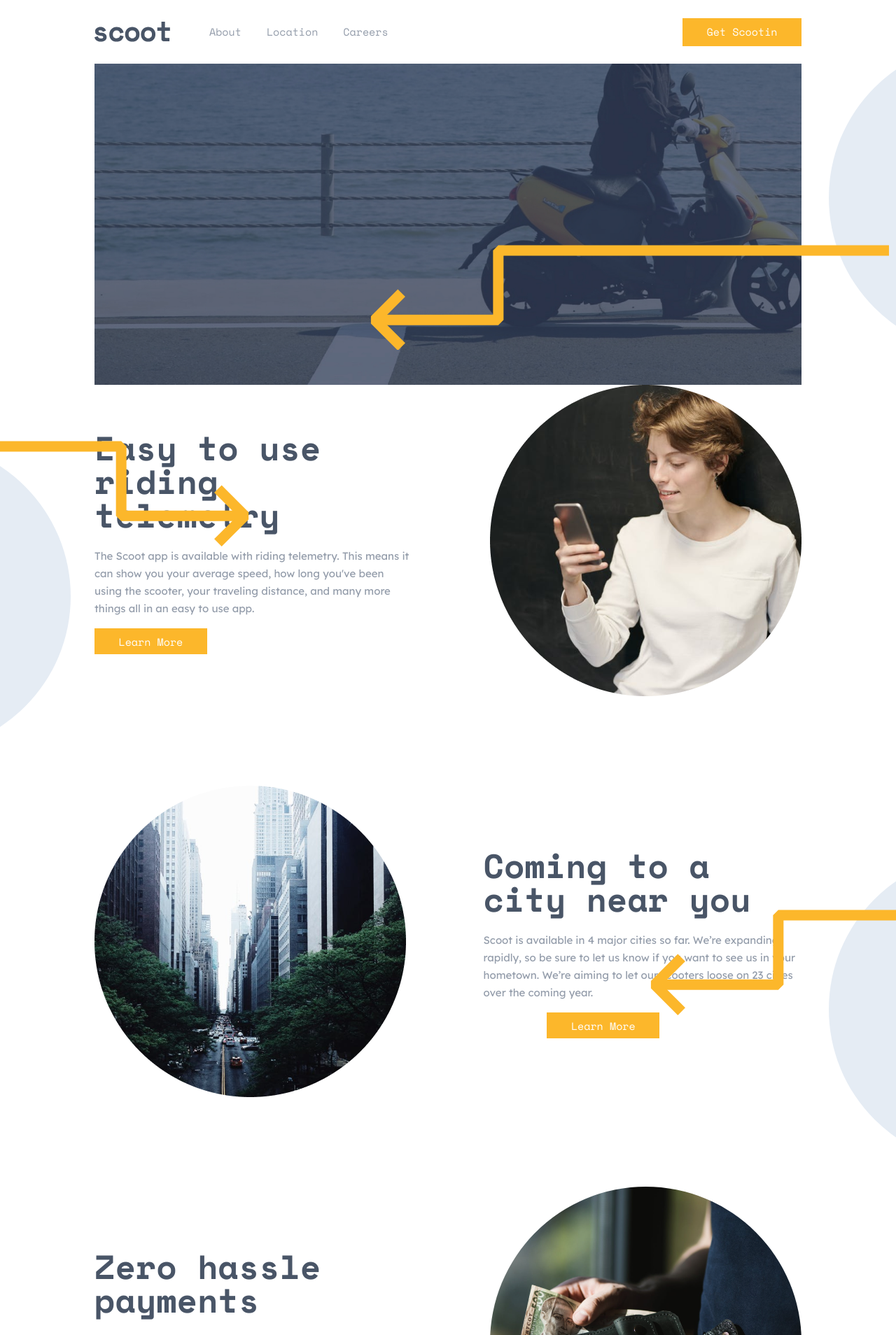
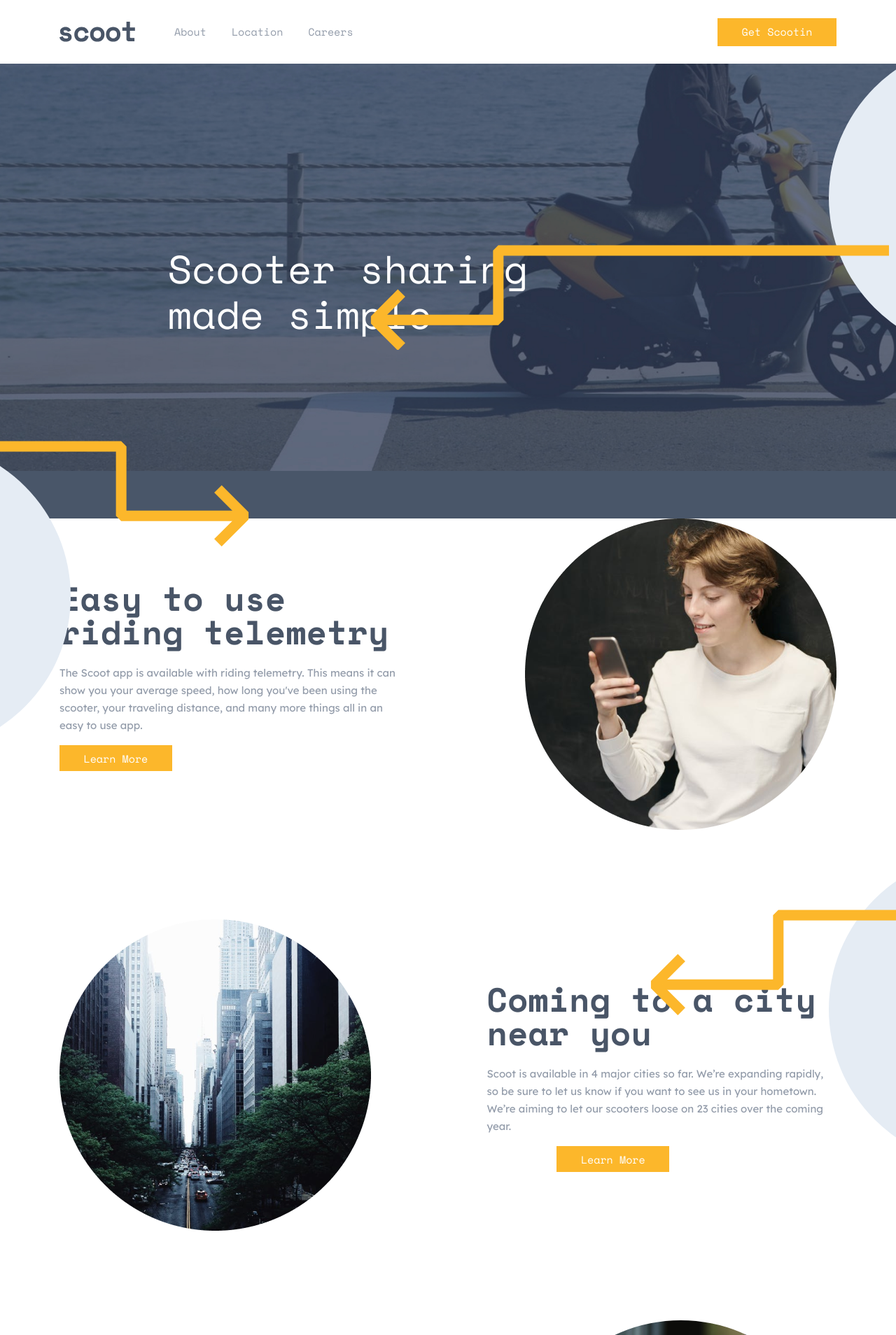
Before and after one commit to Junior-dev-Track/14-css-scoot-project-l-k, a PHP site: page / in a window 1280 px wide. Shown: the top 1908 px of the page at 70% size. Run offline with PHP 8.4, Linux system fonts and the light colour scheme; style sheets or scripts are compiled from the project's sources; some libraries are stand-ins or nearby versions.

Commit message:
suite header index

```diff
--- a/scoot_project/assets/scss/_flexRight.scss
+++ b/scoot_project/assets/scss/_flexRight.scss
@@ -30,7 +30,6 @@ main {
             @include btn;
             text-decoration: none;
             color: white;
-
         }
 
         .png {
@@ -58,7 +57,6 @@ main {
             position: absolute;
             top: 350px;
             right: 0;
-
         }
 
         .circle3 {
--- a/scoot_project/assets/scss/_footer.scss
+++ b/scoot_project/assets/scss/_footer.scss
@@ -2,23 +2,29 @@
 
 .footer_container {
   display: flex;
-  width: 100%;
+  width: 1110px;
   justify-content: space-between;
 }
 
 .footer_up {
   margin-top: 2rem;
   display: flex;
-  width: 100%;
+  width: 1110px;
+  margin: auto;
   justify-content: space-between;
   padding-top: 5rem;
   padding-bottom: 5rem;
   background-image: url("./assets/svg/footer/background.svg");
-  background-size: cover;
+  background-size: auto;
+  background-color: hsla(217, 18%, 35%, 1);
+
+  width: 100%;
+  background-position: right;
+  background-repeat: no-repeat;
 
 
   p {
-    margin-left: 5rem;
+    //margin-left: 5rem;
     font-size: 48px;
     color: white;
     font-family: "Space Mono", serif;
--- a/scoot_project/assets/scss/_header.scss
+++ b/scoot_project/assets/scss/_header.scss
@@ -1,9 +1,49 @@
 @import "typos", "colors", "fonts", "buttons";
 
 .container {
-    max-width: 1110px;
+    width: 1110px;
     margin: 0 auto;
 }
+
+.headpic{
+
+    margin-top: 2rem;
+    display: flex;
+    height: 650px;
+    margin: auto;
+    justify-content: center;
+
+    background-image: url("/home/ken/becode/14-css-scoot-project-l-k/scoot_project/assets/jpg/header.jpg");
+    background-size: 100%;
+    background-color: hsla(217, 18%, 35%, 1);
+    width: 100%;
+    //background-position: right;
+    background-repeat: no-repeat;
+
+
+
+}
+.insideheadpic {
+    display: flex;
+    width:1110px;
+    justify-content: space-around;
+    margin-left: 2rem;
+    align-items: center;
+
+    .ltxt {
+        width: 50%;
+        color: hsla(0, 0%, 100%, 1);
+        font-family: 'Space Mono', serif;
+        font-size: 56px;
+        line-height: 65px;
+    }
+}
+//.rtext{
+//    color: hsla(0, 0%, 100%, 1);
+//    font-family: 'Space Mono', serif;
+//    font-size: 56px;
+//    line-height: 65px;
+//}
 
     header {
         display: flex;
--- a/scoot_project/index.html
+++ b/scoot_project/index.html
@@ -15,7 +15,18 @@
 <body>
 
 <header data-include="header"></header>
-<img src="assets/jpg/header.jpg" alt="Man with a scooter, walking on the seaside" class="container">
+<div class="headpic " >
+  <div class="insideheadpic">
+      <p class="ltxt">
+        Scooter sharing made simple
+      </p>
+      <p>
+
+      </p>
+  </div>
+</div>
+
+
   <main class="container">
     <section class="txtImg">
       <div class="textBtn">
```
Lines whose indentation alone changed are shown as unchanged.
